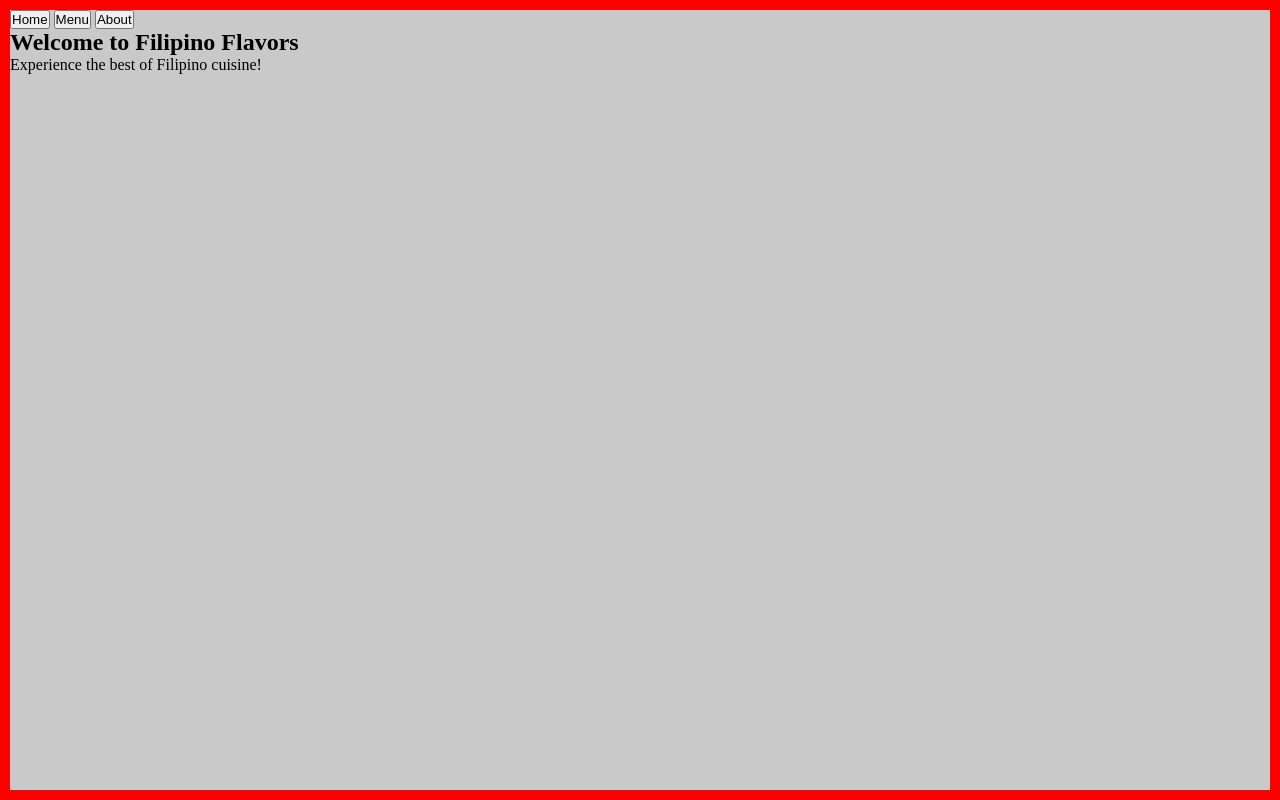
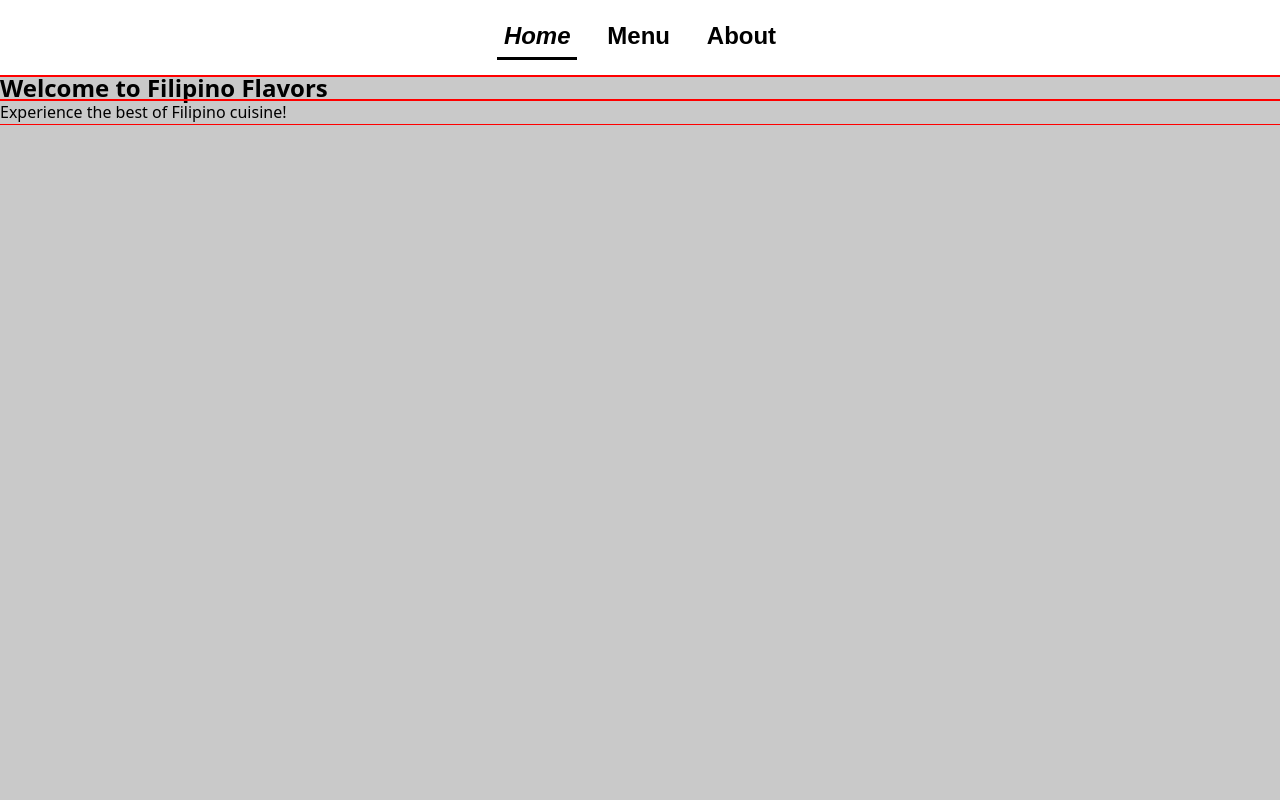
Before and after one commit to daniel0285/restaurant-page, a website built with webpack: page src/template.html in a window 1280 px wide. Built offline with nearby package versions, Linux system fonts and the light colour scheme.

Commit message:
feat: add style in nav bar

```diff
--- a/src/index.js
+++ b/src/index.js
@@ -8,8 +8,8 @@ document.addEventListener("DOMContentLoaded", renderHomeContent);
 function clickHandler(e) {
   if (e.target.className === "nav-btn") {
     const buttons = document.querySelectorAll(".nav-btn");
-    buttons.forEach((elem) => elem.classList.remove("target"));
-    e.target.classList.add("target");
+    buttons.forEach((elem) => elem.classList.remove("current"));
+    e.target.classList.add("current");
     changeDomContent(e.target.id);
   }
 }
--- a/src/styles.css
+++ b/src/styles.css
@@ -4,6 +4,7 @@
   padding: 0;
   margin: 0;
   box-sizing: border-box;
+  outline: 1px solid red;
 }
 
 html {
@@ -13,9 +14,49 @@ html {
 body {
   min-height: 100%;
   background-color: rgb(201, 201, 201);
-  border: 10px solid red;
+  line-height: 1.5rem;
+  font-size: 1rem;
+  font-family: system-ui, -apple-system, BlinkMacSystemFont, "Segoe UI", Roboto,
+    Oxygen, Ubuntu, Cantarell, "Open Sans", "Helvetica Neue", sans-serif;
 }
 
 button {
   cursor: pointer;
 }
+
+ul {
+  display: flex;
+  flex-direction: row;
+  justify-content: center;
+  align-items: center;
+  gap: 1.5rem;
+  padding: 1rem;
+  background-color: rgb(255, 255, 255);
+
+  min-width: 100%;
+}
+
+.nav-btn {
+  outline-color: transparent;
+  background-color: transparent;
+
+  padding: 0.4rem;
+  border: none;
+  border-bottom: 3px solid transparent;
+  transition: all 0.3s ease;
+  font-weight: bold;
+  font-size: 1.5rem;
+
+  &:hover {
+    border-bottom: 3px solid black;
+  }
+}
+
+.current {
+  border-bottom: 3px solid black;
+  font-style: italic;
+}
+
+#content {
+  height: 100%;
+}
--- a/src/template.html
+++ b/src/template.html
@@ -6,21 +6,19 @@
     <meta name="viewport" content="width=device-width, initial-scale=1.0">
     <title>Restaurant Page</title>
 </head>
+
+<body>
     <header>
         <nav>
             <ul>
-            <button id="home" class="nav-btn">Home</button>
+                <button id="home" class="nav-btn current">Home</button>
                 <button id="menu" class="nav-btn">Menu</button>
                 <button id="about" class="nav-btn">About</button>
             </ul>
         </nav>
     </header>
     <main id="content">
-    <h2>Menu</h2>
     </main>
-
-<body>
-
 </body>
 
 </html>
```
Lines whose indentation alone changed are shown as unchanged.
